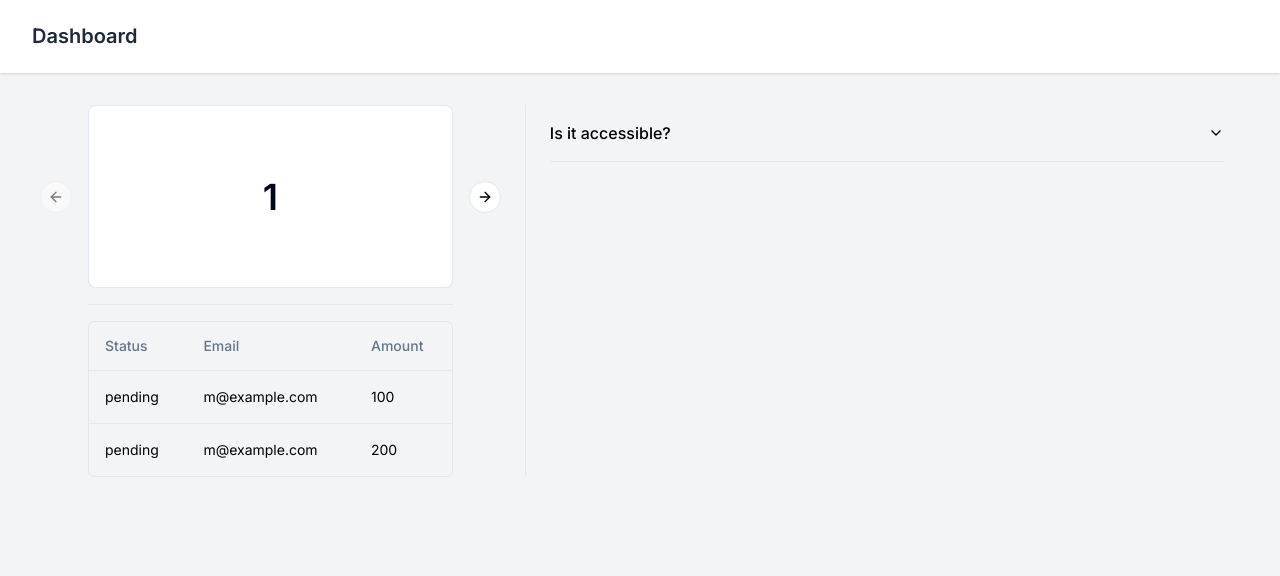
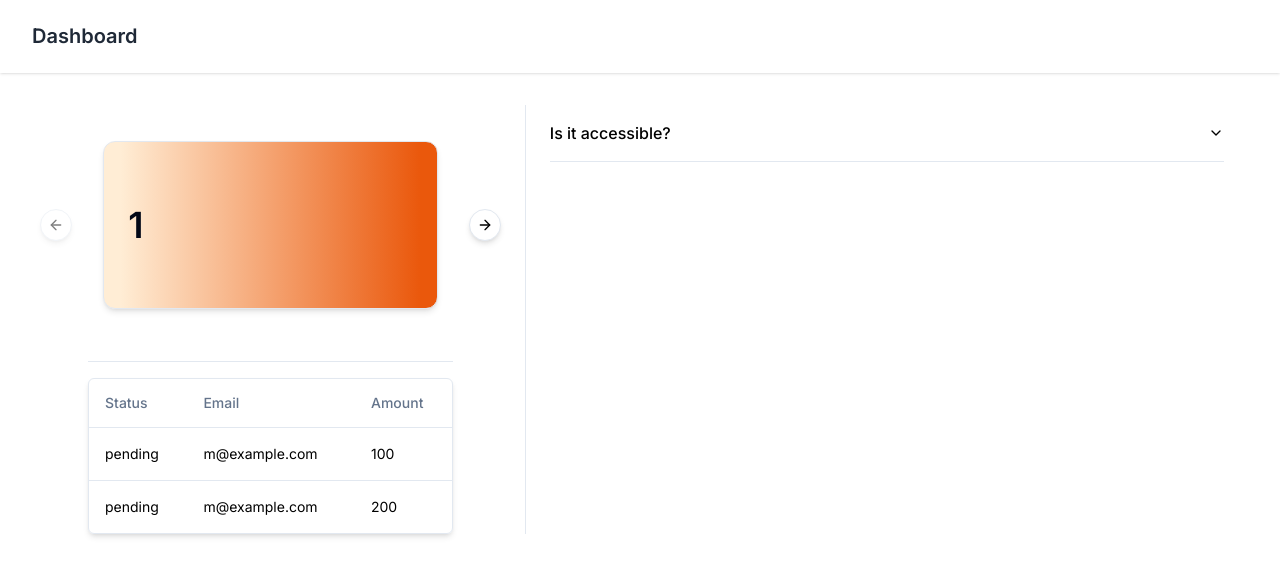
Before and after one commit to ArpeDeveloper/ammper-frontend, a Next.js app: page /home in a window 1280 px wide. Shown: the top 576 px of the page. Built offline with nearby package versions, Linux system fonts and the light colour scheme.

Commit message:
improve design

```diff
--- a/app/home/layout.tsx
+++ b/app/home/layout.tsx
@@ -13,7 +13,7 @@ export default function HomeLayout({
   children: React.ReactNode
 }) {
   return (
-    <div className="min-h-screen bg-gray-100">
+    <div className="min-h-screen bg-white">
             <header className="bg-white shadow">
                 <div className="max-w-7xl mx-auto py-6 px-4 sm:px-6 lg:px-8">
                 <h2 className="font-semibold text-xl text-gray-800 leading-tight">
--- a/app/home/page.tsx
+++ b/app/home/page.tsx
@@ -60,20 +60,20 @@ export default function Home() {
     return (
       <main className="grid gap-4 grid-cols-1 md:grid-cols-5 text-black p-8">
         <div className="px-14 col-span-2" >
-          <Carousel >
-            <CarouselContent>
+          <Carousel className="h-60 ">
+            <CarouselContent className="h-60 ">
               {Array.from({ length: 5 }).map((_, index) => (
-                <CarouselItem key={index}>
-                    <Card>
-                      <CardContent className="flex aspect-[2/1] items-center justify-center p-6">
+                <CarouselItem className="h-60 grid " key={index}>
+                    <Card className="place-self-center	 w-11/12 shadow-md rounded-xl flex aspect-[2/1] bg-gradient-to-r from-orange-100 from-5% to-orange-600 to-95%">
+                      <CardContent className="flex items-center justify-center p-6 ">
                         <span className="text-4xl font-semibold">{index + 1}</span>
                       </CardContent>
                     </Card>
                 </CarouselItem>
               ))}
             </CarouselContent>
-            <CarouselPrevious />
-            <CarouselNext />
+            <CarouselPrevious className="shadow-md hover:bg-orange-300 hover:text-white hover:border-none" />
+            <CarouselNext className="shadow-md hover:bg-orange-300 hover:text-white hover:border-none" />
           </Carousel>
 
           <Separator className="my-4" />
--- a/components/transactions/transactionsTable.tsx
+++ b/components/transactions/transactionsTable.tsx
@@ -32,7 +32,7 @@ export function DataTable<TData, TValue>({
   })
 
   return (
-    <div className="rounded-md border">
+    <div className="shadow-md rounded-md border">
       <Table>
         <TableHeader>
           {table.getHeaderGroups().map((headerGroup) => (
```
